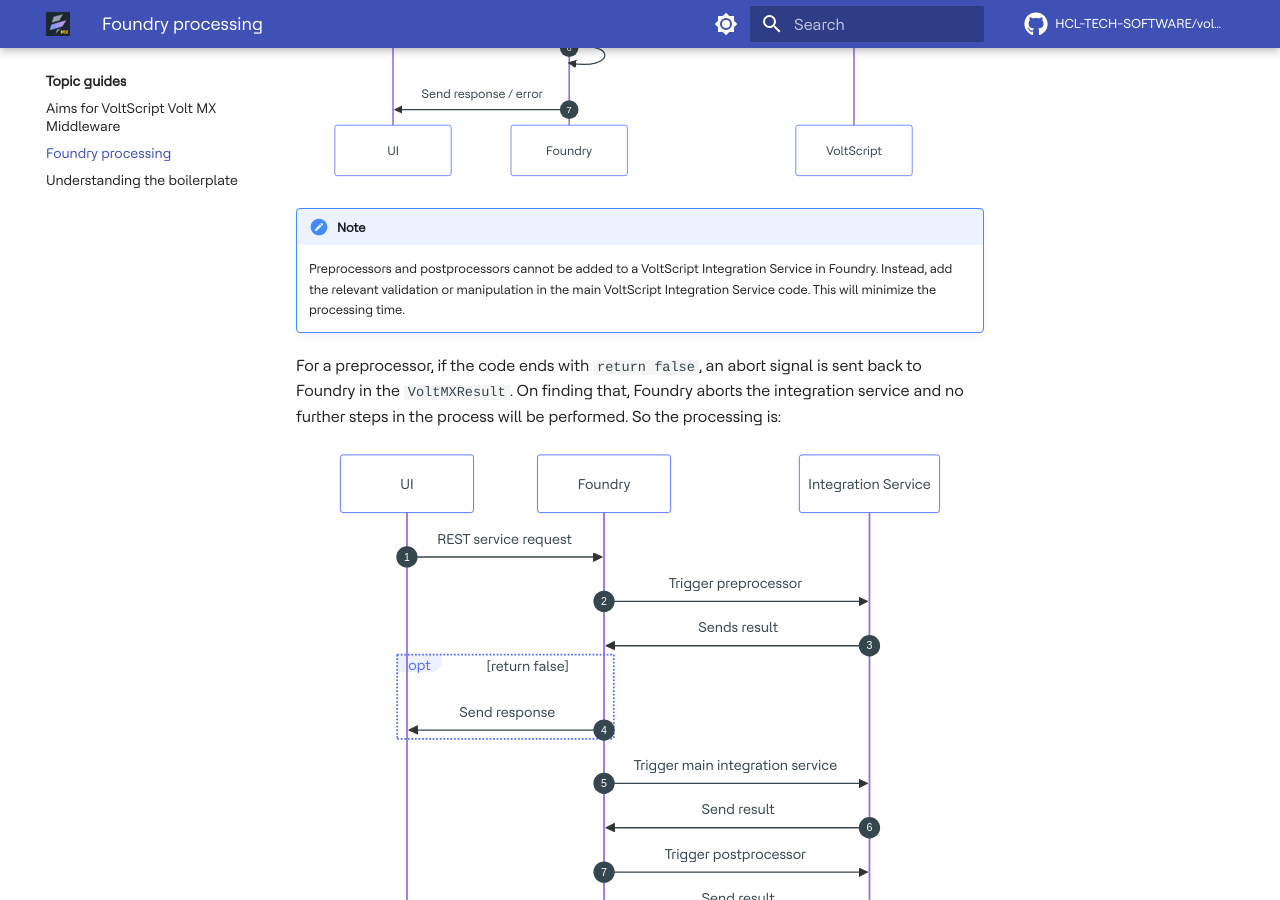
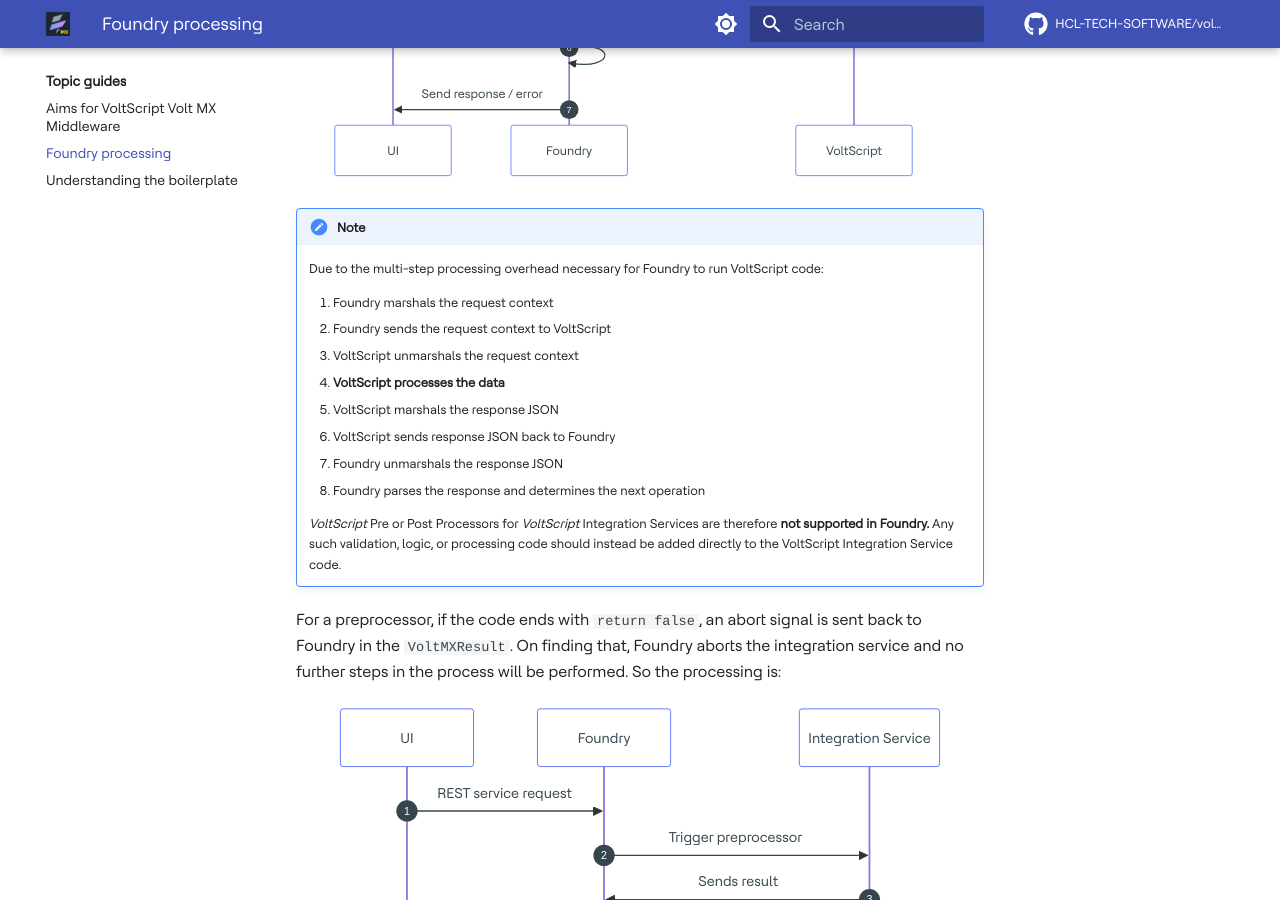
Before and after one commit to HCL-TECH-SOFTWARE/voltscript-voltmx-middleware, an MkDocs documentation site: the page built from docs/topicguides/foundry.md, in a window 1280 px wide and 900 px high, scrolled down 585 px. Built offline with MkDocs 1.6.1 and Material for MkDocs 9.7.7, drawn with Linux system fonts in a browser that asks for light colours; comment, search, counter and statistics services are not loaded.

Commit message:
Revised prepost snippet.

```diff
--- a/docs/.snippets/prepost.md
+++ b/docs/.snippets/prepost.md
@@ -1,3 +1,14 @@
 !!! note
 
-    Preprocessors and postprocessors cannot be added to a VoltScript Integration Service in Foundry. Instead, add the relevant validation or manipulation in the main VoltScript Integration Service code. This will minimize the processing time.
+    Due to the multi-step processing overhead necessary for Foundry to run VoltScript code:
+
+    1. Foundry marshals the request context
+    1. Foundry sends the request context to VoltScript
+    1. VoltScript unmarshals the request context
+    1. **VoltScript processes the data**
+    1. VoltScript marshals the response JSON
+    1. VoltScript sends response JSON back to Foundry
+    1. Foundry unmarshals the response JSON
+    1. Foundry parses the response and determines the next operation
+
+    *VoltScript* Pre or Post Processors for *VoltScript* Integration Services are therefore **not supported in Foundry.**  Any such validation, logic, or processing code should instead be added directly to the VoltScript Integration Service code.
```
